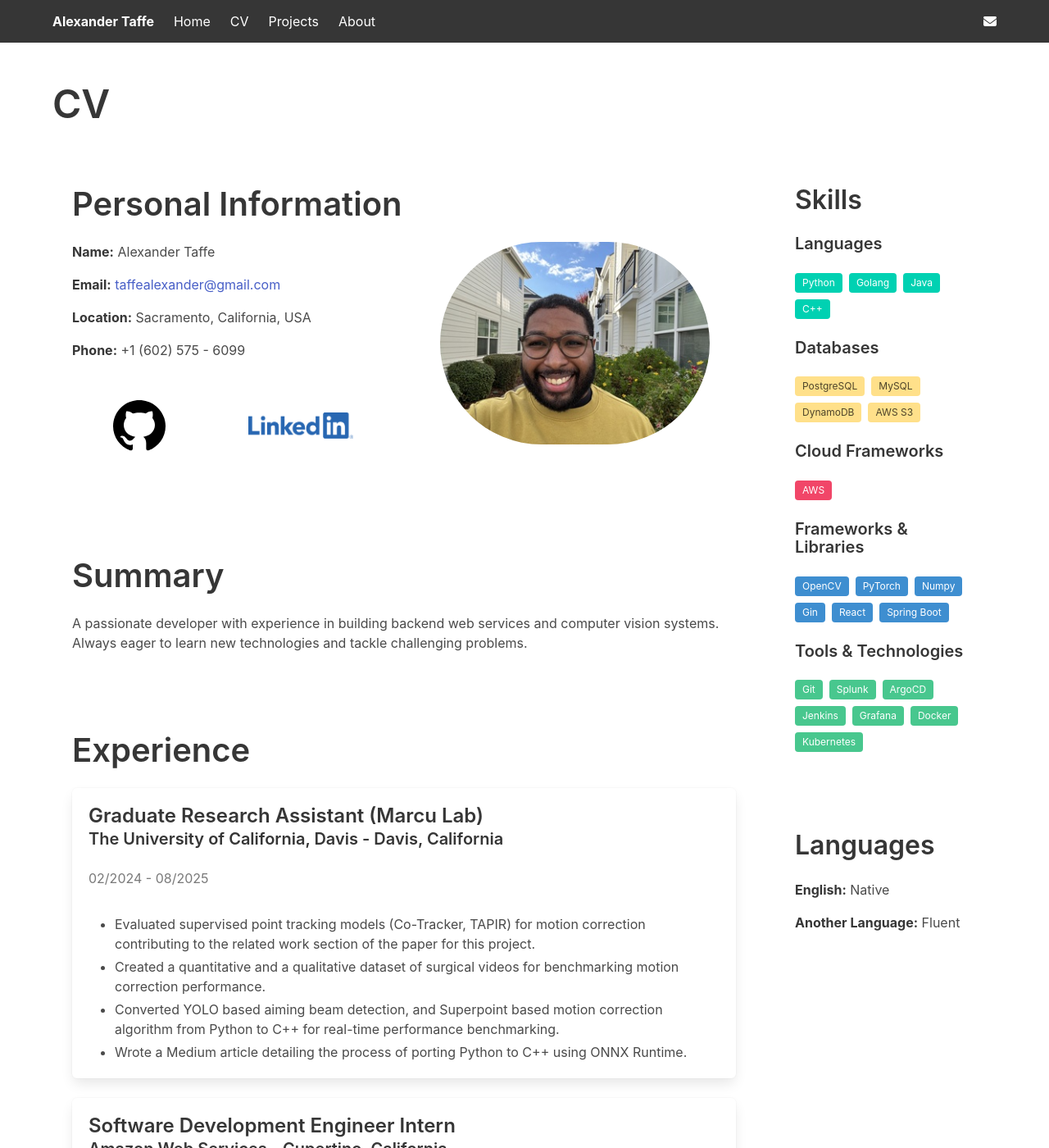
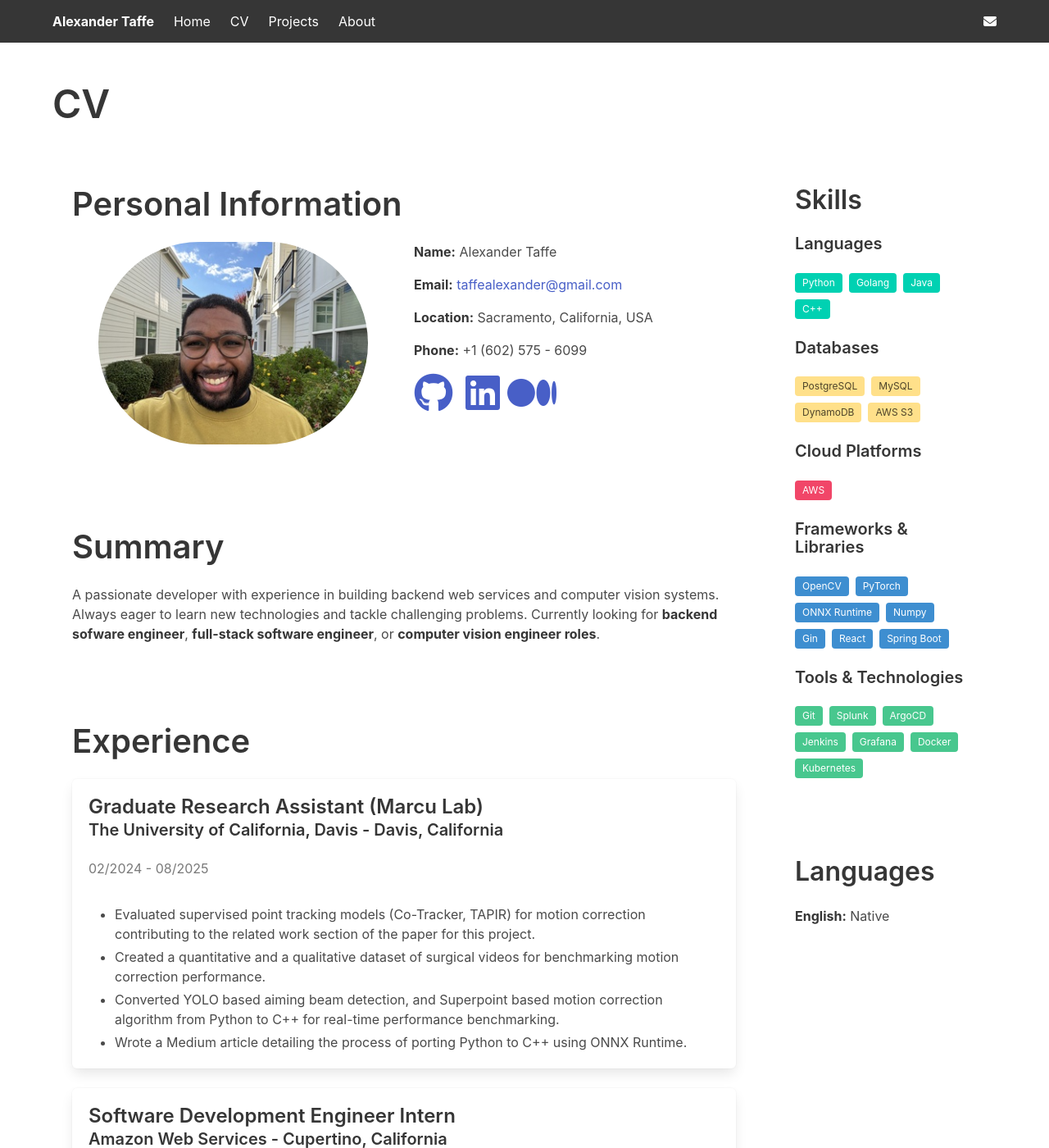
Before and after one commit to ataffe/ataffe.github.io, a Jekyll site: the page built from cv.html, in a window 1280 px wide and 1400 px high. Shown: the whole window at 82% size. Built offline with Jekyll 4.4.1, drawn with Linux system fonts in a browser that asks for light colours; nearby versions of some CDN libraries.

Commit message:
Almost finished about page and added linkedin, github, and medium icons to CV

```diff
--- a/_data/cv.yml
+++ b/_data/cv.yml
@@ -5,10 +5,11 @@ personal_info:
   phone: "+1 (602) 575 - 6099"
   linkedin: "https://www.linkedin.com/in/alexander-taffe"
   github: "https://github.com/ataffe"
+  medium: "https://medium.com/@taffealexander"
 
 summary: |
   A passionate developer with experience in building backend web services and computer vision systems.
-  Always eager to learn new technologies and tackle challenging problems.
+  Always eager to learn new technologies and tackle challenging problems. Currently looking for **backend sofware engineer**, **full-stack software engineer**, or **computer vision engineer roles**.
 
 education:
   - degree: "Master of Science in Computer Science"
@@ -94,6 +95,7 @@ skills:
   frameworks:
     - "OpenCV"
     - "PyTorch"
+    - "ONNX Runtime"
     - "Numpy"
     - "Gin"
     - "React"
@@ -120,5 +122,3 @@ skills:
 languages:
   - name: "English"
     proficiency: "Native"
-  - name: "Another Language"
-    proficiency: "Fluent"
--- a/_includes/footer.html
+++ b/_includes/footer.html
@@ -1,7 +1,7 @@
 <footer class="footer">
     <div class="content has-text-centered">
         <p>
-            <strong>{{ site.title }}</strong> - Personal Website
+            <strong>Alexander Taffe</strong> - Personal Website
         </p>
         <p>
             {% if site.email %}
--- a/_layouts/default.html
+++ b/_layouts/default.html
@@ -10,7 +10,8 @@
     <link rel="stylesheet" href="https://cdn.jsdelivr.net/npm/bulma@0.9.4/css/bulma.min.css">
 
     <!-- Font Awesome for icons -->
-    <link rel="stylesheet" href="https://cdnjs.cloudflare.com/ajax/libs/font-awesome/6.4.0/css/all.min.css">
+    <!-- <link rel="stylesheet" href="https://cdnjs.cloudflare.com/ajax/libs/font-awesome/6.4.0/css/all.min.css"> -->
+     <script src="https://kit.fontawesome.com/1c421e2a08.js" crossorigin="anonymous"></script>
 
     <!-- Custom CSS -->
     <link rel="stylesheet" href="{{ '/assets/css/main.css' | relative_url }}">
--- a/cv.html
+++ b/cv.html
@@ -13,6 +13,11 @@ permalink: /cv/
             <h2 class="title is-2">Personal Information</h2>
             <div class="columns">
                 <div class="column">
+                    <figure class="image">
+                        <img class="is-rounded" src="../assets/images/selfie.jpg" alt="Profile Picture">
+                    </figure>
+                </div>
+                <div class="column">
                     <div class="content">
                         <p><strong>Name:</strong> {{ cv.personal_info.name }}</p>
                         <p><strong>Email:</strong> <a href="mailto:{{ cv.personal_info.email }}">{{ cv.personal_info.email }}</a></p>
@@ -23,35 +28,42 @@ permalink: /cv/
                         <p><strong>Phone:</strong> {{ cv.personal_info.phone }}</p>
                         {% endif %}
                         <div class="level">
+                            <div class="level-left">
                                 {% if cv.personal_info.github %}
                                 <div class="level-item">
+                                        <p>
                                             <a href={{ cv.personal_info.github }} target="_blank">
-                                        <figure class="image is-64x64 is-flex is-align-items-center">
-                                            <img src="../assets/images/github-logo.svg">
-                                        </figure>
+                                                <span class="icon is-large">
+                                                    <i class="fab fa-github fa-3x"></i>
+                                                </span>
                                             </a>
+                                        </p>
                                 </div>
                                 {% endif %}
                                 {% if cv.personal_info.linkedin %}
                                 <div class="level-item">
                                         <a href={{ cv.personal_info.linkedin }} target="_blank">
-                                        <figure class="image is-128x128 is-flex is-align-items-center">
-                                            <img src="../assets/images/linkedin-logo.png">
-                                        </figure>
+                                            <span class="icon is-large">
+                                                <i class="fa-brands fa-linkedin fa-3x"></i>
+                                            </span>
                                         </a>
                                 </div>
                                 {% endif %}
-
-
+                                {% if cv.personal_info.medium %}
+                                <div class="level-item">
+                                        <a href={{ cv.personal_info.medium }} target="_blank">
+                                            <span class="icon is-large">
+                                                <i class="fa-brands fa-medium fa-3x"></i>
+                                            </span>
+                                        </a>
+                                </div>
+                                {% endif %}
+                            </div>
 
                         </div>
                     </div>
                 </div>
-                <div class="column">
-                    <figure class="image">
-                        <img class="is-rounded" src="../assets/images/selfie.jpg" alt="Profile Picture">
-                    </figure>
-                </div>
+
             </div>
 
 
@@ -151,7 +163,7 @@ permalink: /cv/
 
             {% if cv.skills.cloud_frameworks %}
             <div class="content">
-                <h4 class="title is-5">Cloud Frameworks</h4>
+                <h4 class="title is-5">Cloud Platforms</h4>
                 <div class="tags">
                     {% for skill in cv.skills.cloud_frameworks %}
                     <span class="tag is-danger">{{ skill }}</span>
--- a/projects.html
+++ b/projects.html
@@ -10,7 +10,7 @@ permalink: /projects/
     <div class="container">
         <h1 class="title is-1">My Projects</h1>
         <p class="subtitle is-4">A collection of projects I've built and worked on</p>
-
+        <h2><span class="icon has-text-warning"><i class="fa-solid fa-triangle-exclamation"></i></span> Currently under construction <span class="icon has-text-warning"><i class="fa-solid fa-triangle-exclamation"></i></span></h2>
         <div class="columns is-multiline">
             {% for project in projects %}
             <div class="column is-one-third">
```
Also changed, not shown: about.html (+22 -3 lines), assets/images/betsy-ross.jpg (added), 6 other files. Lines whose indentation alone changed are shown as unchanged.
